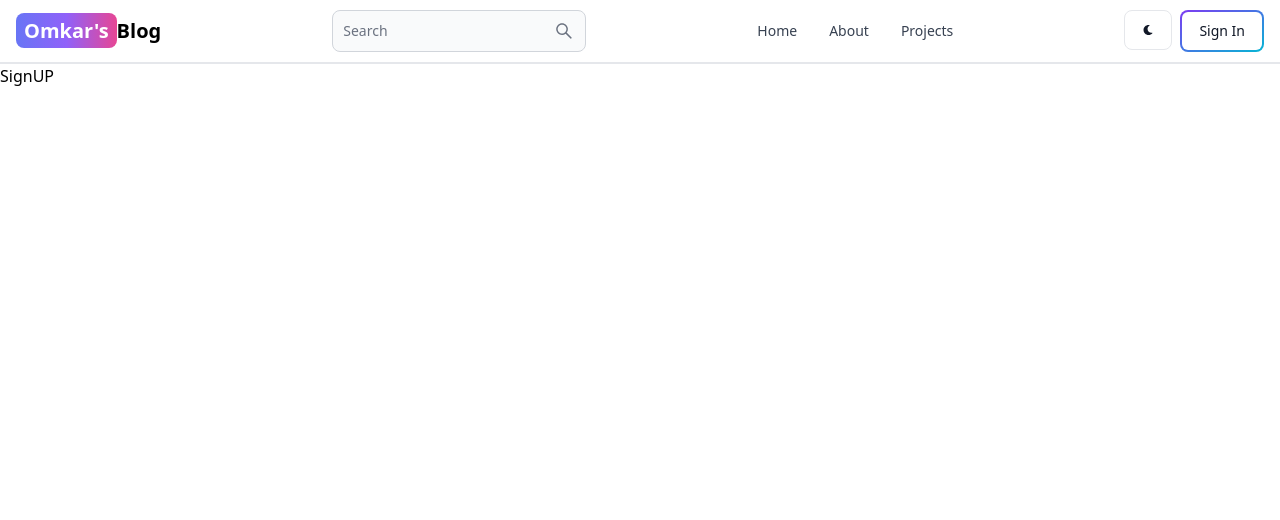
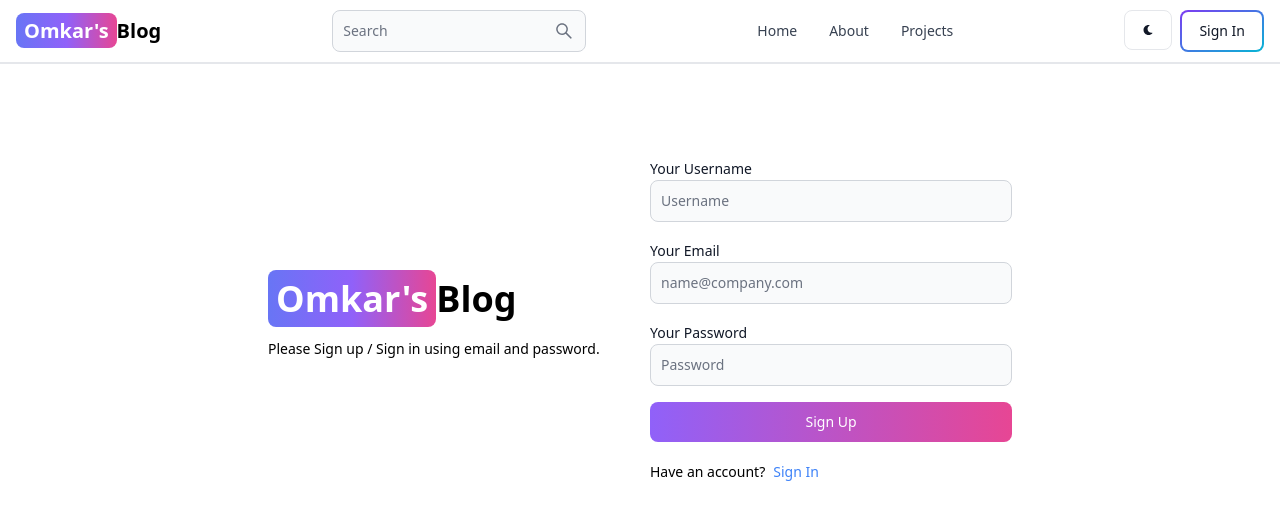
Before and after one commit to Omkar2310/blog-soft, a React (Vite) app in the folder client-app/: page /signup in a window 1280 px wide. Shown: the top 520 px of the page. Built offline with nearby package versions, Linux system fonts and the light colour scheme.

Commit message:
added signup functionality with api integration

```diff
--- a/client-app/src/pages/SignUp.jsx
+++ b/client-app/src/pages/SignUp.jsx
@@ -1,9 +1,118 @@
-import React from 'react'
+import { Link, useNavigate } from "react-router-dom";
+import { Alert, Button, Label, Spinner, TextInput } from "flowbite-react";
+import { useState } from "react";
 
 export default function SignUp() {
+  const [formData, setFormData] = useState({});
+  const [errorMessage, setErrorMessage] = useState(null);
+  const [loading, setLoading] = useState(false);
+  const navigate = useNavigate();
+  const handleChange = (event) => {
+    // console.log(event);
+    setFormData({ ...formData, [event.target.id]: event.target.value.trim() });
+  };
+  // console.log(formData);
+
+  const handleSubmit = async (e) => {
+    e.preventDefault();
+    if (!formData.username || !formData.email || !formData.password) {
+      return setErrorMessage("Please fill out all fields");
+    }
+    try {
+      setErrorMessage(null);
+      setLoading(true);
+      const res = await fetch("/api/auth/signup", {
+        method: "POST",
+        headers: { "Content-Type": "application/json" },
+        body: JSON.stringify(formData),
+      });
+      const data = await res.json();
+      console.log(data);
+      setLoading(false);
+      if (data.success === false) {
+        return setErrorMessage(data.message);
+      }
+      if (res.ok) {
+        navigate("/signin");
+      }
+    } catch (error) {
+      console.log(error);
+      setLoading(false);
+      setErrorMessage(error.message);
+    }
+  };
   return (
-    <div>
-      SignUP
+    <div className="min-h-screen mt-20">
+      <div className="flex p-3 max-w-3xl mx-auto flex-col md:flex-row md:items-center gap-5">
+        <div className="flex-1">
+          {/* left */}
+          <Link to="/" className="text-4xl font-bold dark:text-white">
+            <span className="px-2 py-1 bg-gradient-to-r from-indigo-500 via-purple-500 to-pink-500 rounded-lg text-white">
+              Omkar's
+            </span>
+            Blog
+          </Link>
+          <p className="text-sm mt-5">
+            Please Sign up / Sign in using email and password.
+          </p>
+        </div>
+        <div className="flex-1">
+          <form className="flex flex-col gap-4" onSubmit={handleSubmit}>
+            <div className="div">
+              <Label value="Your Username"></Label>
+              <TextInput
+                type="text"
+                placeholder="Username"
+                id="username"
+                onChange={handleChange}
+              />
+            </div>
+            <div className="div">
+              <Label value="Your Email"></Label>
+              <TextInput
+                type="email"
+                placeholder="name@company.com"
+                id="email"
+                onChange={handleChange}
+              />
+            </div>
+            <div className="div">
+              <Label value="Your Password"></Label>
+              <TextInput
+                type="password"
+                placeholder="Password"
+                id="password"
+                onChange={handleChange}
+              />
+            </div>
+            <Button
+              type="submit"
+              gradientDuoTone="purpleToPink"
+              disabled={loading}
+            >
+              {loading ? (
+                <>
+                  <Spinner size="sm" color="primary" />
+                  <span className="p-3">Loading...</span>
+                </>
+              ) : (
+                "Sign Up"
+              )}
+            </Button>
+          </form>
+          <div className="flex gap-2 text-sm mt-5">
+            <span>Have an account?</span>
+            <Link to="/signin" className="text-blue-500">
+              Sign In
+            </Link>
+          </div>
+          {errorMessage && (
+            <Alert className="mt-5" color="failure">
+              {errorMessage}
+            </Alert>
+          )}
+        </div>
+      </div>
     </div>
-  )
+  );
 }
--- a/client-app/vite.config.js
+++ b/client-app/vite.config.js
@@ -1,7 +1,15 @@
-import { defineConfig } from 'vite'
-import react from '@vitejs/plugin-react-swc'
+import { defineConfig } from "vite";
+import react from "@vitejs/plugin-react-swc";
 
 // https://vitejs.dev/config/
 export default defineConfig({
+  server: {
+    proxy: {
+      '/api': {
+        target: 'http://localhost:3000',
+        secure: false
+      }
+    }
+  },
   plugins: [react()],
-})
+});
```
Also changed, not shown: 2 other files (tests, documents, lock files or other folders).
